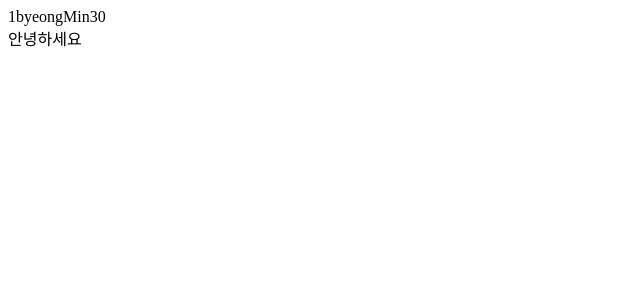
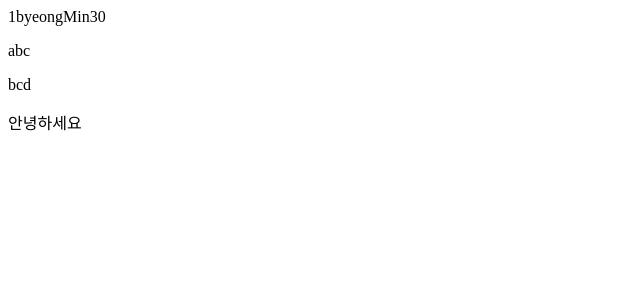
Before and after one commit to merrybmc/huskyTest, a React (Create React App) app: page / in a window 1280 px wide. Shown: the top 300 px of the page, without its empty margins (0-640 px from the left). Built offline with nearby package versions, Linux system fonts and the light colour scheme.

Commit message:
not key commit

```diff
--- a/src/App.js
+++ b/src/App.js
@@ -6,18 +6,15 @@ function App() {
   console.log(name);
   console.log(data);
 
-  let abcde = 2;
-
-  let abcd = 1;
-
-  if (abcde === abcd) {
-    return;
-  }
+  let list = [{name: 'abc'}, {name: 'bcd'}];
   return (
     <>
       {name}
       {data.name}
       {data.age}
+      {list.map((data) => (
+        <p>{data.name}</p>
+      ))}
       <div className='App' onClick={(e) => {}} onMouseDown={() => {}} onMouseEnter={() => {}}>
         안녕하세요
       </div>
```
Also changed, not shown: .eslintrc.js, 1 other file (tests, documents, lock files or other folders).
